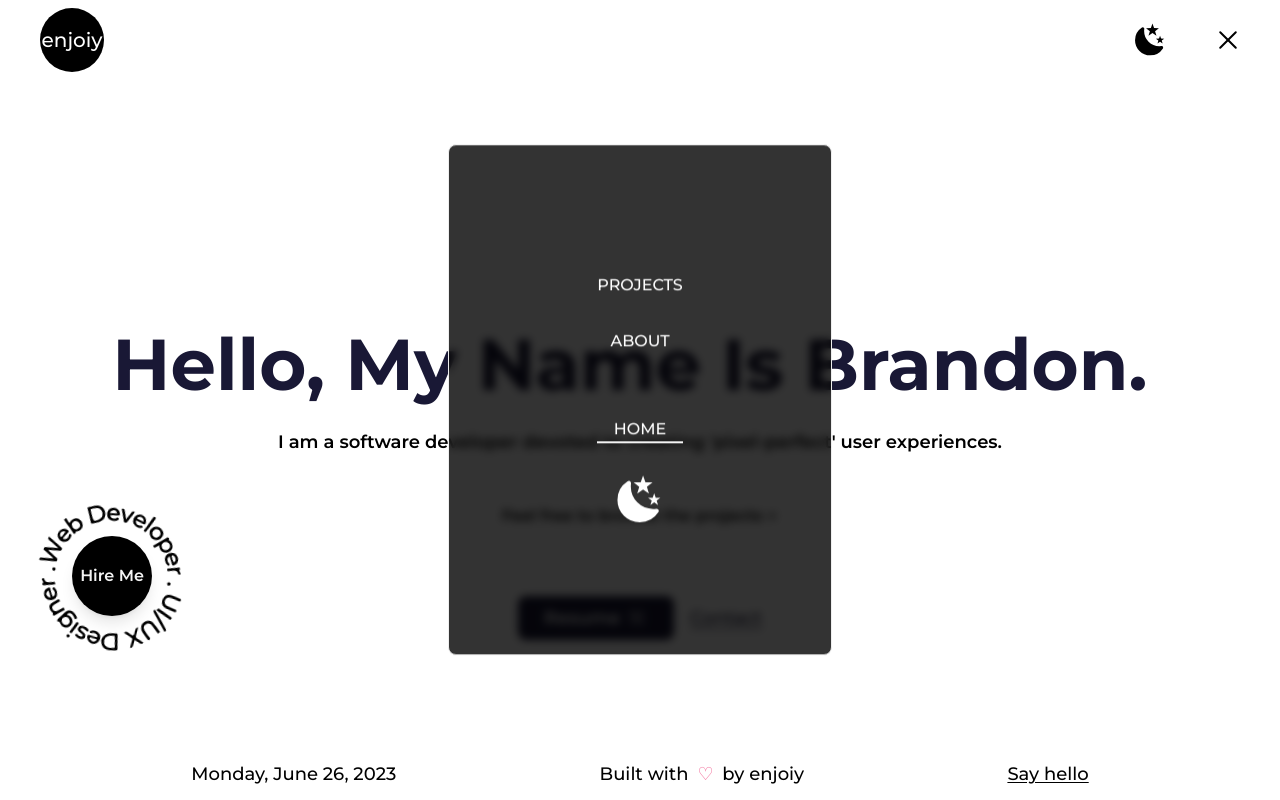
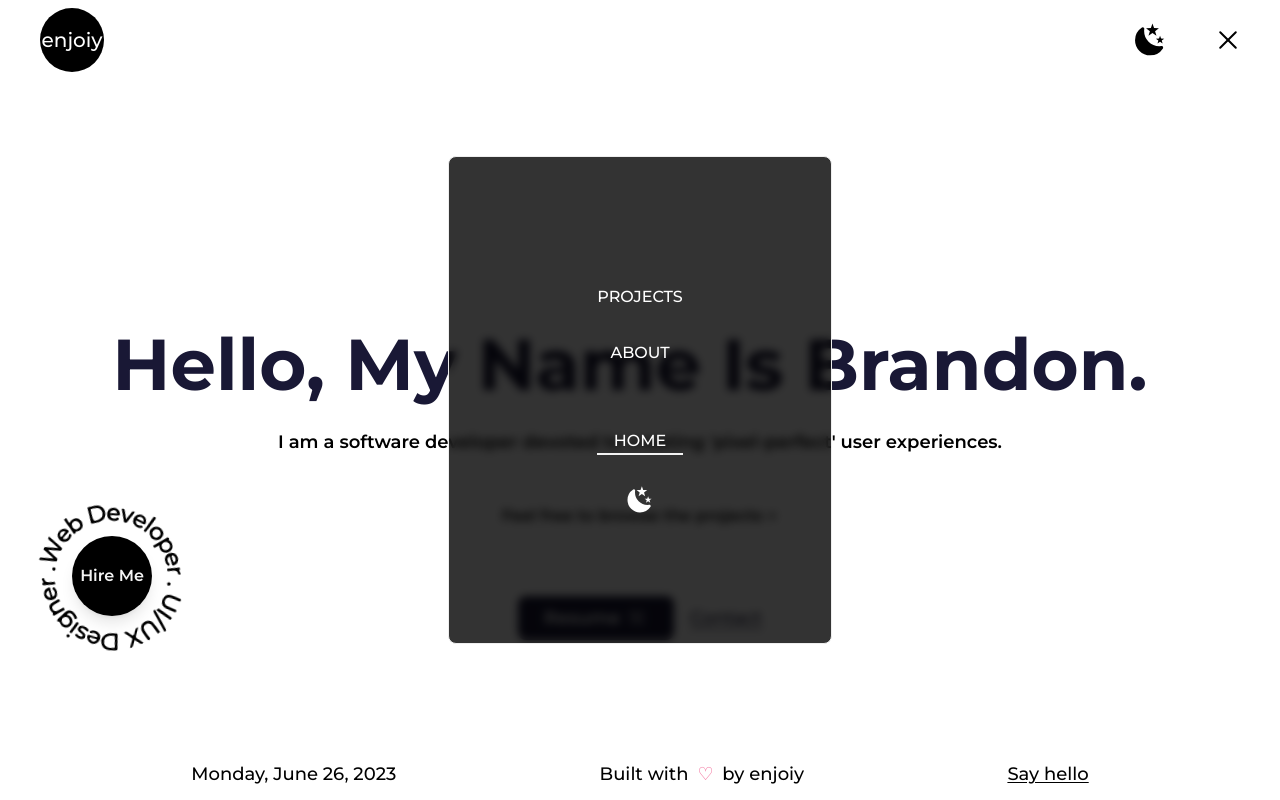
Before and after one commit to deatonBrandon/brandons_portfolio, a Next.js app: page / in a window 1280 px wide. Both pictures are taken after a click on the button 1228 px from the left and 40 px from the top of the page. Built offline with nearby package versions, Linux system fonts and the light colour scheme.

Commit message:
dark mode size fix

```diff
--- a/src/components/Navbar.js
+++ b/src/components/Navbar.js
@@ -33,10 +33,10 @@ const CustomMobileLink = ({href, title, className="", toggle}) => {
         router.push(href)
     }
     return (
-        <button onClick={handleClick} href={href} className={`${className} relative`}>
+        <button onClick={handleClick} href={href} className={`${className} relative group`}>
             {title}
 
-            <span className={`h-[2px] inline-block bg-light dark:bg-dark absolute left-0 -bottom-0.5 group-hover:w-full transition-[width] ease duration-300
+            <span className={`h-[2px] inline-block bg-light dark:bg-dark absolute left-0 -bottom-0.5 lg:group-hover:w-full transition-[width] ease duration-300
             ${pageURL === href ? "w-full" : "w-0"}`}>&nbsp;</span>
         </button>
     )
@@ -127,7 +127,7 @@ export default function Navbar() {
 
                     <div className="flex flex-col-reverse text-center">
                         <button onClick={() => setMode(mode === "light" ? "dark" : "light")}
-                        className="mx-8"
+                        className="mx-auto w-[30px]"
                         >
                             {
                                 mode === "dark" ?
```
